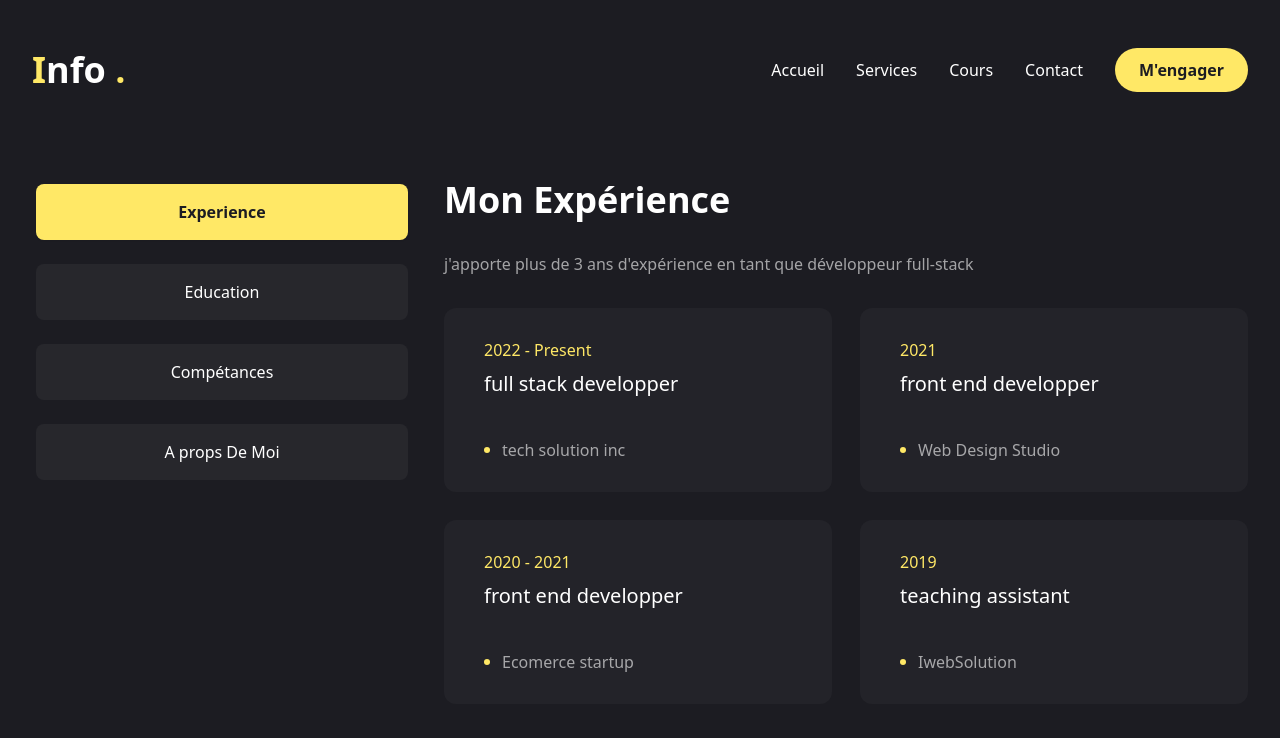
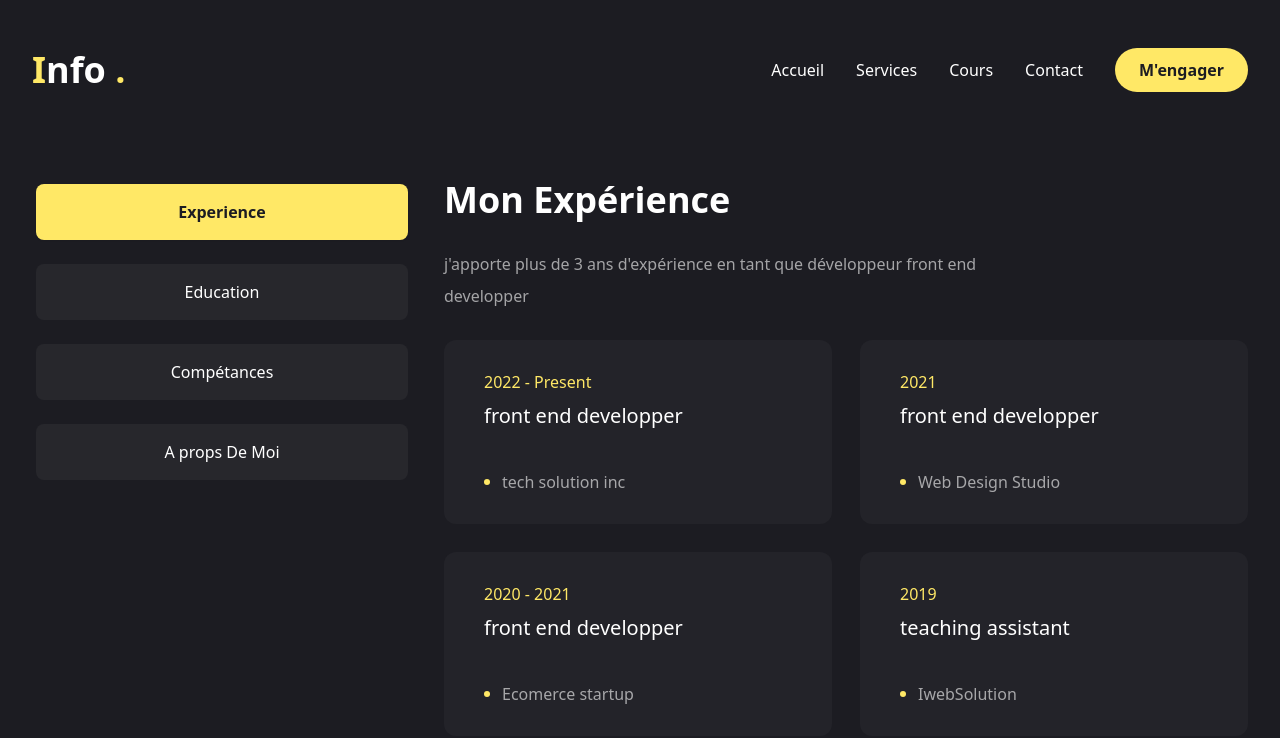
Before and after one commit to bollytn/prof.info, a Next.js app: page /resume in a window 1280 px wide. Shown: the top 738 px of the page. Built offline with nearby package versions, Linux system fonts and the light colour scheme.

Commit message:
update cv

```diff
--- a/app/resume/page.jsx
+++ b/app/resume/page.jsx
@@ -44,11 +44,11 @@ const about = {
 const experience = {
     icon: '/public/assets/resume/badge.svg',
     title: 'Mon Expérience',
-    description: "j'apporte plus de 3 ans d'expérience en tant que développeur full-stack ",
+    description: "j'apporte plus de 3 ans d'expérience en tant que développeur front end developper ",
     items: [
         {
             company: 'tech solution inc',
-            position: 'full stack developper',
+            position: 'front end developper',
             duration: '2022 - Present'
         },
         {
@@ -233,11 +233,11 @@ const Resume = () => {
                                 <h3 className="text-4xl font-bold">{about.title}</h3>
                                 <p className="max-w-[600px] xl:max-w-[700px] text-white/60 mx-auto xl:mx-0">{about.description}</p>
                                 <ul className="grid grid-cols-1 xl:grid-cols-2 gap-y-2 max-w-[750px] mx-auto xl:mx-0">
-                                    {about.info.map((item,index)=> {
+                                    {about.info.map((item, index) => {
                                         return (
                                             <li
-                                            key={index}
-                                            className="flex items-center justify-center xl:justify-start gap-4"
+                                                key={index}
+                                                className="flex items-center justify-center xl:justify-start gap-4"
                                             >
                                                 <span className="text-white/60">{item.filedName}:</span>
                                                 <span className="text-xl">{item.filedValue}</span>
```
